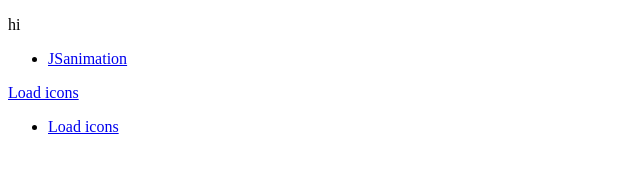
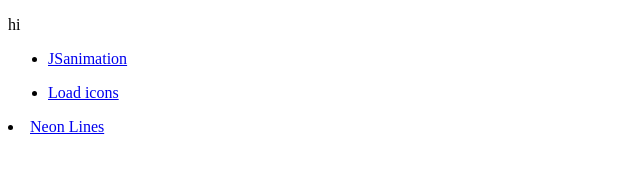
Before and after one commit to LFGaming/JSanimations, a plain HTML site: page index.html in a window 1280 px wide. Shown: the whole page, without its empty margins (0-640 px from the left). Drawn offline with Linux system fonts and the light colour scheme.

Commit message:
Update index.html

```diff
--- a/index.html
+++ b/index.html
@@ -4,8 +4,8 @@
 <body>
     <p>hi</p>
     <ul><li><a href="https://LFGaming.github.io/JSanimations/">JSanimation</a></li></ul>
-    <a href="./Loading/loadicon/load.html">Load icons</a>
     <ul><li><a href="./Loading/loadicon/load.html">Load icons</a></li></ul>
+    <li><a href="./Neon lines/normal/Neon.html">Neon Lines</a></li>
 </body>
 </head>
 </html>
```
